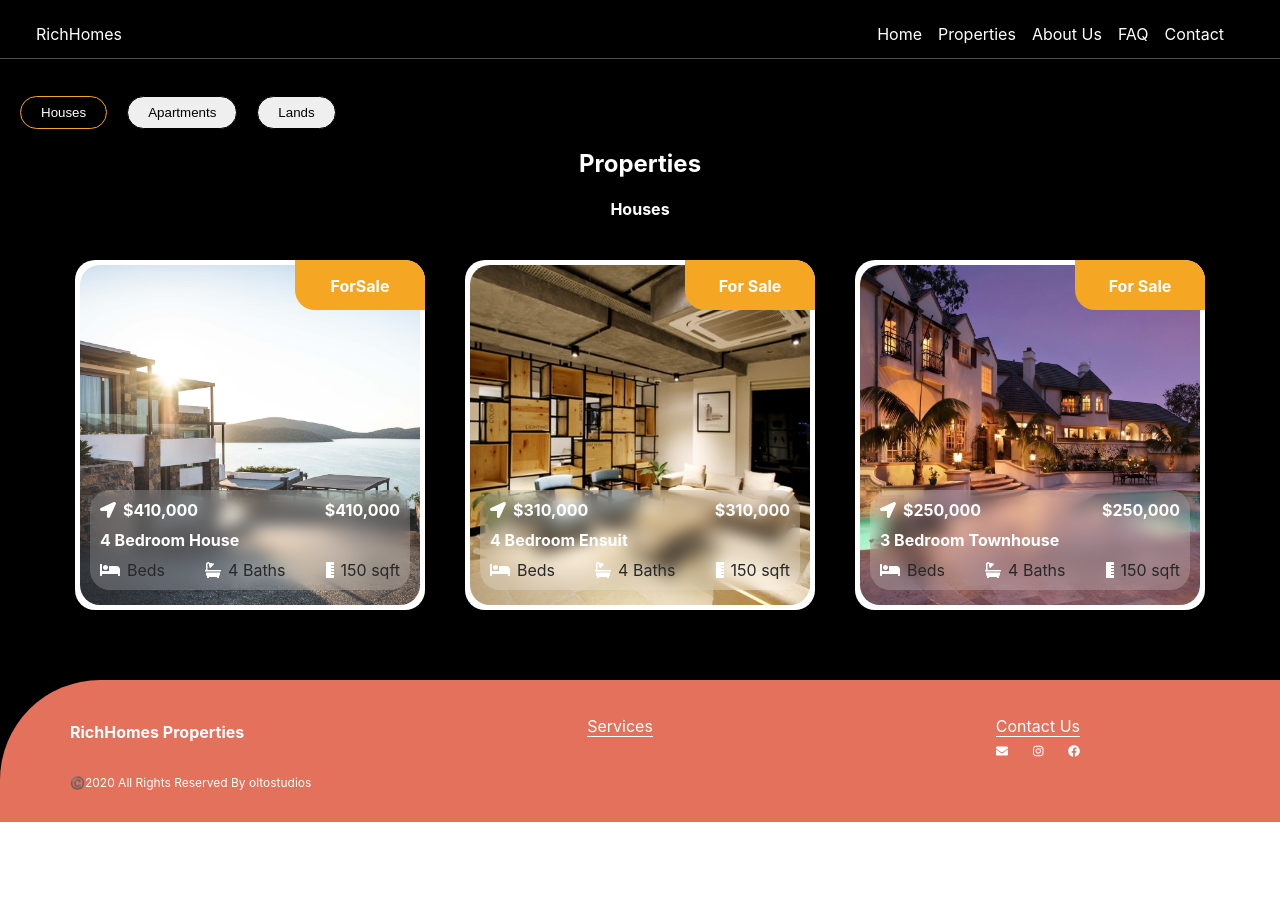
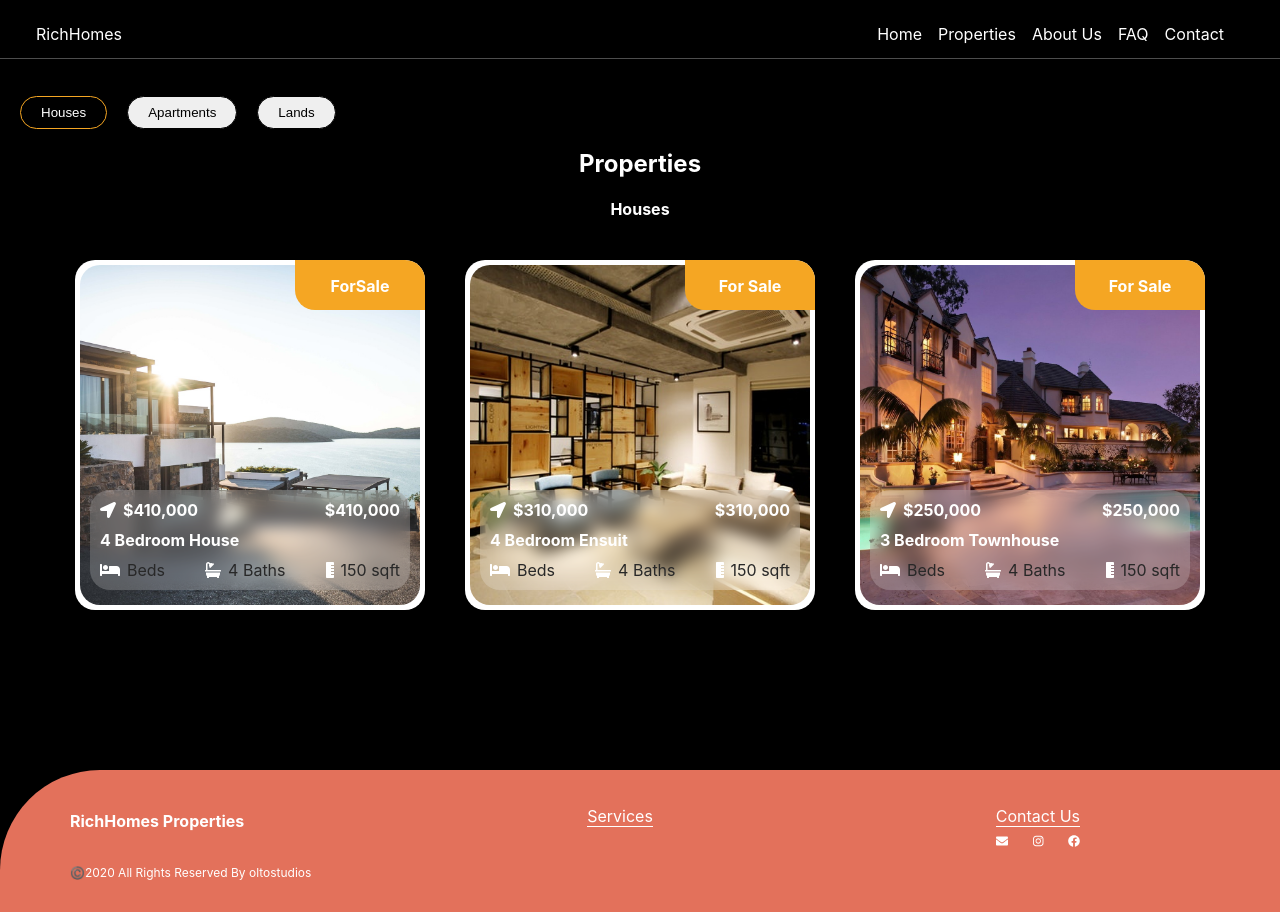
Before and after one commit to tosebikan/richhomesgh, a React (Create React App) app: page /properties in a window 1280 px wide. Before the commit the page ends 822 px from the top, so only its background shows below. Built offline with nearby package versions, Linux system fonts and the light colour scheme.

Commit message:
add full height

```diff
--- a/src/screens/PropertiesScreen.css
+++ b/src/screens/PropertiesScreen.css
@@ -10,13 +10,13 @@ button:focus {
 .properties-container {
   background-color: #000;
   color: #fff;
-  heigh: 100%;
 }
 
 .categories-container {
   padding-top: 80px;
   margin: 0;
   margin-bottom: 50px;
+  height: 80vh;
 }
 
 .tab-title-container {
```
